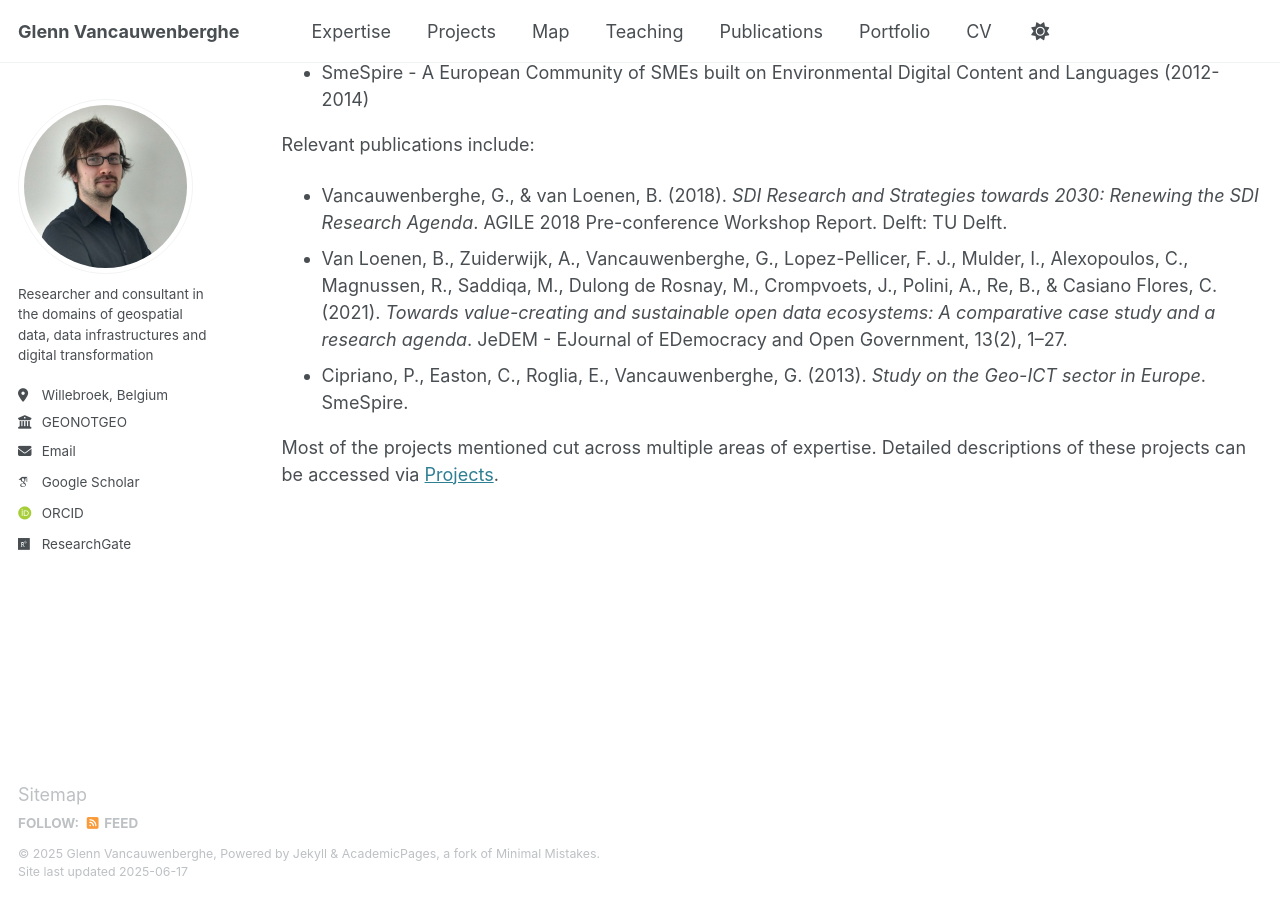
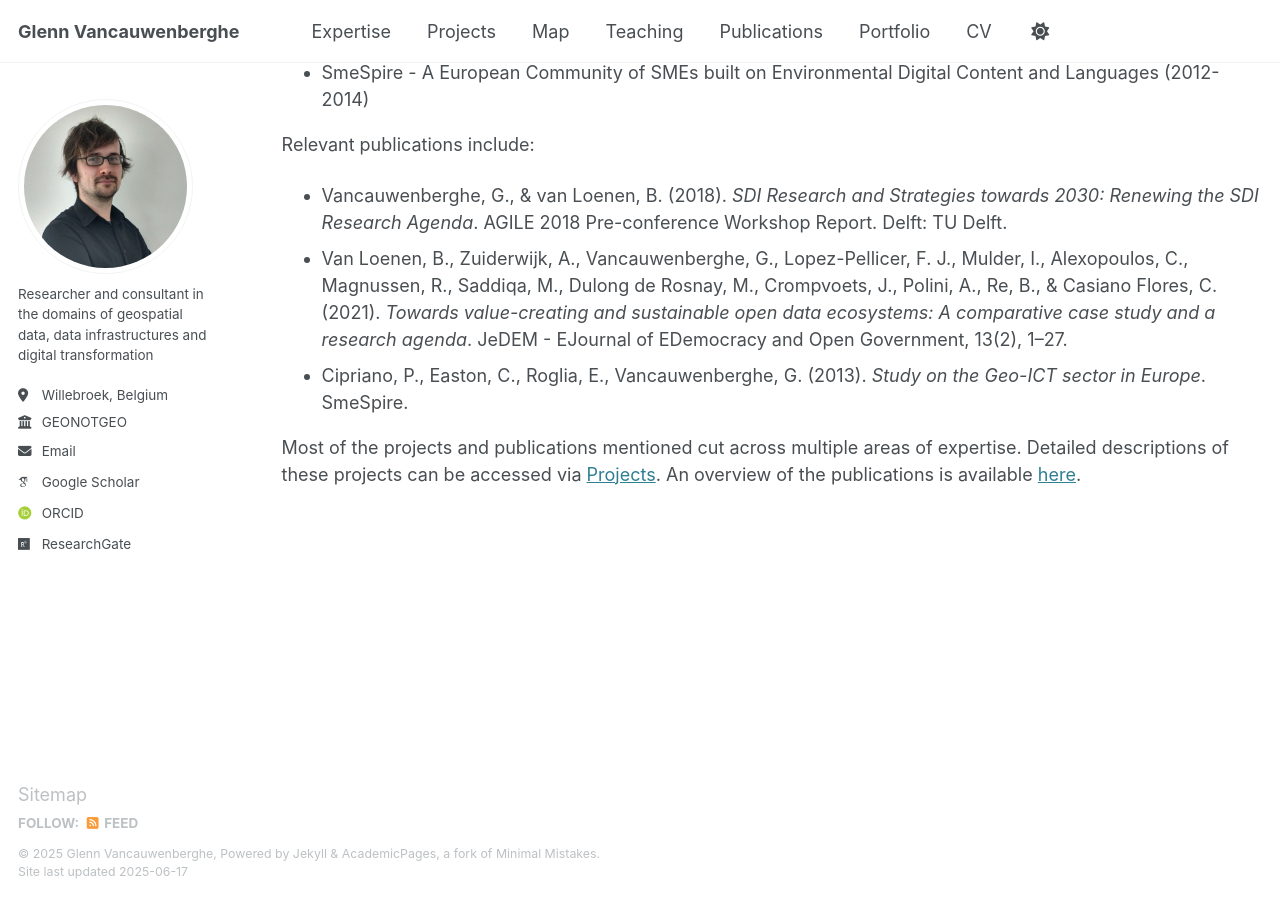
Before and after one commit to GVancauwenberghe/gvancauwenberghe.github.io, a Jekyll site: the page built from _pages/expert.md, in a window 1280 px wide and 900 px high, scrolled down 6018 px. Built offline with Jekyll 4.4.1, drawn with Linux system fonts in a browser that asks for light colours; some web fonts are replaced.

Commit message:
Update expert.md

```diff
--- a/_pages/expert.md
+++ b/_pages/expert.md
@@ -115,4 +115,4 @@ Relevant publications include:
 * Van Loenen, B., Zuiderwijk, A., Vancauwenberghe, G., Lopez-Pellicer, F. J., Mulder, I., Alexopoulos, C., Magnussen, R., Saddiqa, M., Dulong de Rosnay, M., Crompvoets, J., Polini, A., Re, B., & Casiano Flores, C. (2021). _Towards value-creating and sustainable open data ecosystems: A comparative case study and a research agenda_. JeDEM - EJournal of EDemocracy and Open Government, 13(2), 1–27.
 * Cipriano, P., Easton, C., Roglia, E., Vancauwenberghe, G. (2013). _Study on the Geo-ICT sector in Europe_. SmeSpire.
 
-Most of the projects mentioned cut across multiple areas of expertise. Detailed descriptions of these projects can be accessed via [Projects](https://gvancauwenberghe.github.io/projects).
+Most of the projects and publications mentioned cut across multiple areas of expertise. Detailed descriptions of these projects can be accessed via [Projects](https://gvancauwenberghe.github.io/projects). An overview of the publications is available [here](https://gvancauwenberghe.github.io/outputs).
```
